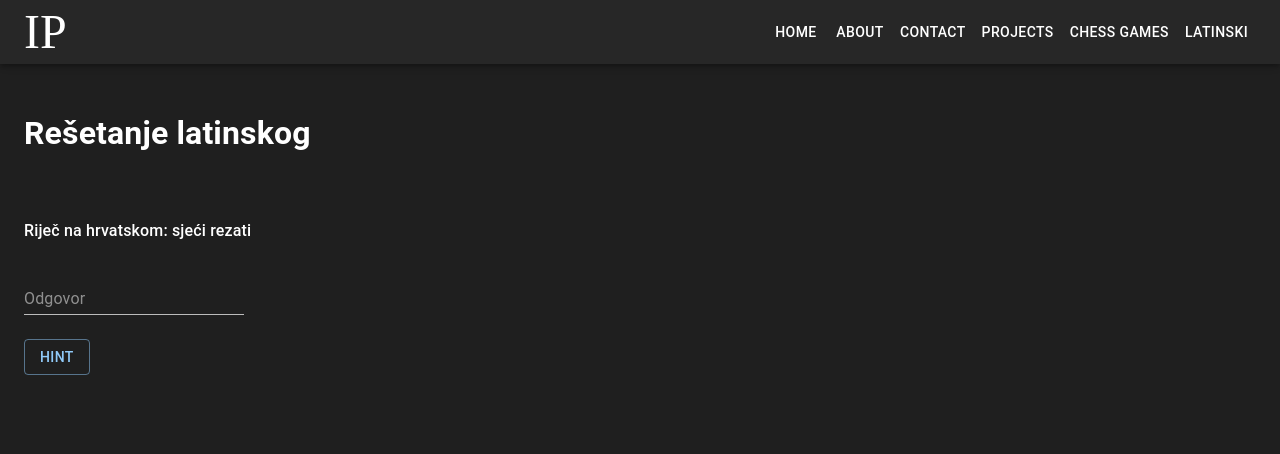
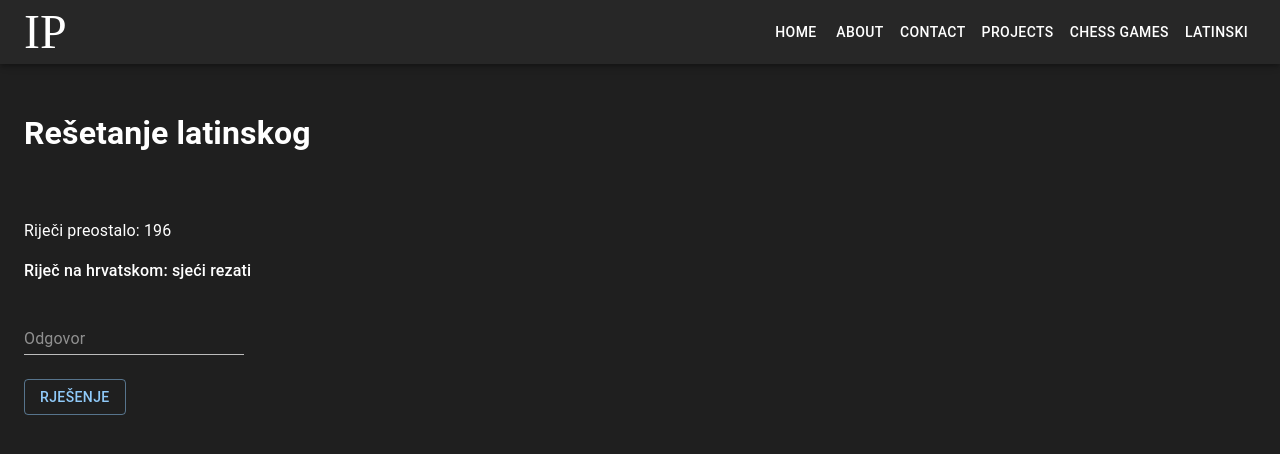
Before and after one commit to pivog/personalhomepage, a React app in the folder personalhomepage/frontend/: page /latinski in a window 1280 px wide. Shown: the top 454 px of the page. Built offline with nearby package versions, Linux system fonts and the light colour scheme; the HTML template or start-up script is replaced by a standard one.

Commit message:
update to LatinPractice.js

```diff
--- a/personalhomepage/frontend/src/components/LatinPractice.js
+++ b/personalhomepage/frontend/src/components/LatinPractice.js
@@ -3,6 +3,7 @@ import {Input, TextField} from "@mui/material";
 import Typography from "@mui/material/Typography";
 import {array, arrayOf, string} from "prop-types";
 import Button from "@mui/material/Button";
+import Box from "@mui/material/Box";
 
 const LatinPractice = () => {
     let hintBeingUsed = false
@@ -216,11 +217,13 @@ const LatinPractice = () => {
     console.log(unchecked)
     function checkWord() {
         if(document.getElementById("input").value.toLowerCase() === words[wordOnDisplay]){
-            checkedIndicies.push(wordOnDisplay)
-            unchecked = []
-            for (let word in words) {
-                if(!(checkedIndicies.includes(word))) {
-                    unchecked.push(word)
+            if (!hintBeingUsed){
+                checkedIndicies.push(wordOnDisplay)
+                unchecked = []
+                for (let word in words) {
+                    if(!(checkedIndicies.includes(word))) {
+                        unchecked.push(word)
+                    }
                 }
             }
             // unchecked = unchecked.filter((element, index, arr) => {
@@ -234,12 +237,14 @@ const LatinPractice = () => {
             document.getElementById("hint").innerHTML = ""
             wordOnDisplay = randomProperty(unchecked)
             document.getElementById("word").innerHTML = "Riječ na hrvatskom: "+wordOnDisplay
+            document.getElementById("wordsLeft").innerHTML = "Riječi preostalo: "+unchecked.length
             hintBeingUsed = false
         }
     }
     function giveHint(){
         hintBeingUsed = true
         document.getElementById("hint").innerHTML = "hint: "+words[wordOnDisplay]
+        document.getElementById("wordsLeft").innerHTML = "Riječi preostalo: "+unchecked.length
     }
 
     return (
@@ -247,6 +252,9 @@ const LatinPractice = () => {
             <div className={"horizontal-center"}>
                 <h1>Rešetanje latinskog</h1>
                 <br/>
+                <p style={{}} id={"wordsLeft"}>
+                    Riječi preostalo: {unchecked.length}
+                </p>
                 <p style={{fontWeight: 500}} id={"word"}>
                     Riječ na hrvatskom: {wordOnDisplay}
                 </p>
@@ -255,7 +263,7 @@ const LatinPractice = () => {
                 </Input>
                 <br/>
                 <br/>
-                <Button variant={"outlined"} value={"hint"} onClick={giveHint}>Hint</Button>
+                <Button variant={"outlined"} onClick={giveHint}>Rješenje</Button>
                 <p id={"hint"}></p>
                 <br/><br/><br/>
             </div>
```
Also changed, not shown: personalhomepage/frontend/static/frontend/main.js.
